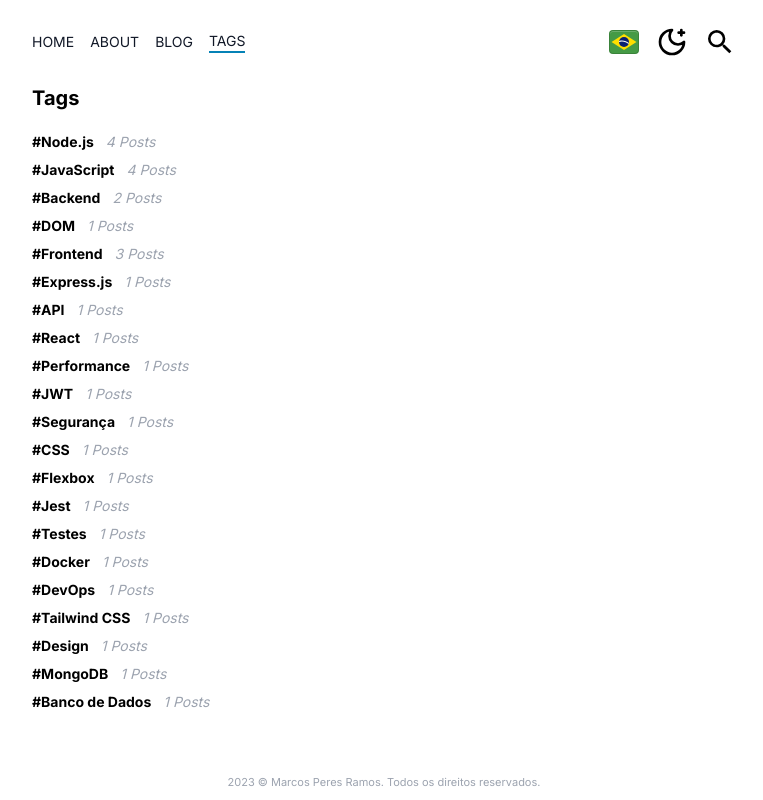
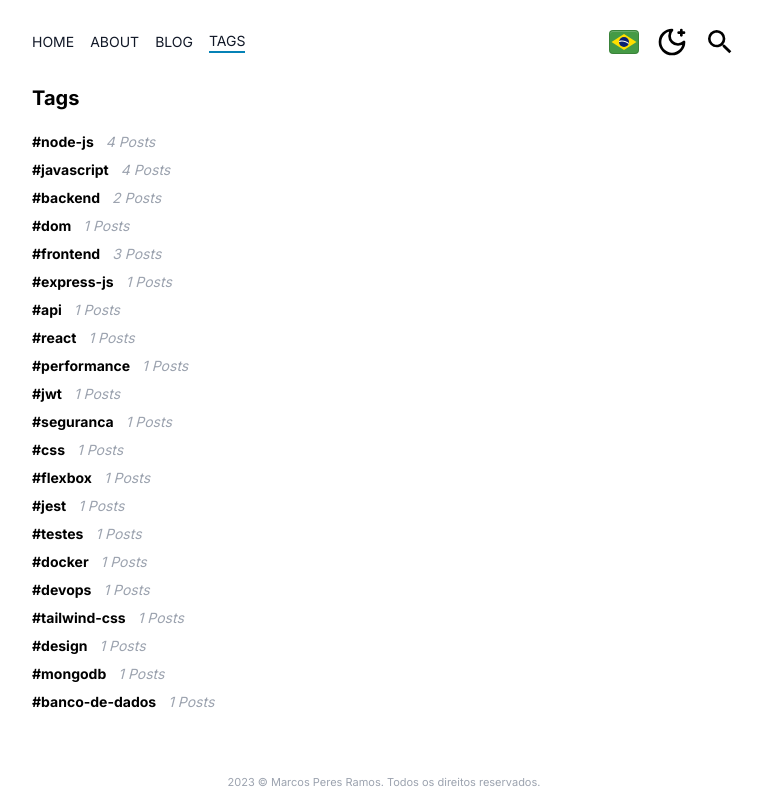
Before and after one commit to PRMarcos/dev-portfolio, a Next.js app: page /tags in a window 1280 px wide. Shown: the whole page, without its empty margins (256-1019 px from the left). Built offline with nearby package versions, Linux system fonts and the light colour scheme.

Commit message:
tags from fake database has been fixed

```diff
--- a/site-data/posts/fakepostdata.ts
+++ b/site-data/posts/fakepostdata.ts
@@ -4,7 +4,7 @@ export const data = [
     "slug": "introducao-ao-nodejs-primeiros-passos",
     "date": "2024-09-18",
     "readingTime": "5 min",
-      "tags": ["Node.js", "JavaScript", "Backend"],
+    "tags": ["node-js", "javascript", "backend"],
     "skill": "Backend",
     "description": "Aprenda como iniciar com o Node.js e criar suas primeiras aplicações de backend."
   },
@@ -13,7 +13,7 @@ export const data = [
     "slug": "manipulacao-do-dom-com-javascript",
     "date": "2024-09-17",
     "readingTime": "6 min",
-      "tags": ["JavaScript", "DOM", "Frontend"],
+    "tags": ["javascript", "dom", "frontend"],
     "skill": "Frontend",
     "description": "Uma introdução prática à manipulação do DOM usando JavaScript para interatividade no frontend."
   },
@@ -22,7 +22,7 @@ export const data = [
     "slug": "construindo-apis-restful-com-expressjs",
     "date": "2024-09-16",
     "readingTime": "7 min",
-      "tags": ["Express.js", "API", "Backend"],
+    "tags": ["express-js", "api", "backend"],
     "skill": "Backend",
     "description": "Descubra como criar uma API RESTful simples utilizando o framework Express.js."
   },
@@ -31,7 +31,7 @@ export const data = [
     "slug": "otimizando-a-performance-no-react",
     "date": "2024-09-15",
     "readingTime": "8 min",
-      "tags": ["React", "JavaScript", "Performance"],
+    "tags": ["react", "javascript", "performance"],
     "skill": "Frontend",
     "description": "Dicas e boas práticas para melhorar o desempenho de suas aplicações React."
   },
@@ -40,7 +40,7 @@ export const data = [
     "slug": "autenticacao-e-autorizacao-com-jwt-no-nodejs",
     "date": "2024-09-14",
     "readingTime": "10 min",
-      "tags": ["Node.js", "JWT", "Segurança"],
+    "tags": ["node-js", "jwt", "seguranca"],
     "skill": "Backend",
     "description": "Aprenda a implementar autenticação e autorização seguras com JSON Web Tokens no Node.js."
   },
@@ -49,7 +49,7 @@ export const data = [
     "slug": "css-grid-e-flexbox-layouts-responsivos",
     "date": "2024-09-13",
     "readingTime": "5 min",
-      "tags": ["CSS", "Flexbox", "Frontend"],
+    "tags": ["css", "flexbox", "frontend"],
     "skill": "Frontend",
     "description": "Domine o CSS Grid e o Flexbox para criar layouts responsivos e modernos."
   },
@@ -58,7 +58,7 @@ export const data = [
     "slug": "testes-automatizados-com-jest-para-aplicacoes-javascript",
     "date": "2024-09-12",
     "readingTime": "9 min",
-      "tags": ["Jest", "Testes", "JavaScript"],
+    "tags": ["jest", "testes", "javascript"],
     "skill": "Fullstack",
     "description": "Saiba como criar testes automatizados para garantir a qualidade do código em projetos JavaScript."
   },
@@ -67,7 +67,7 @@ export const data = [
     "slug": "deploy-de-aplicacoes-nodejs-com-docker",
     "date": "2024-09-11",
     "readingTime": "11 min",
-      "tags": ["Node.js", "Docker", "DevOps"],
+    "tags": ["node-js", "docker", "devops"],
     "skill": "Backend",
     "description": "Aprenda a configurar containers Docker para realizar o deploy de aplicações Node.js."
   },
@@ -76,7 +76,7 @@ export const data = [
     "slug": "criando-interfaces-modernas-com-tailwind-css",
     "date": "2024-09-10",
     "readingTime": "6 min",
-      "tags": ["Tailwind CSS", "Design", "Frontend"],
+    "tags": ["tailwind-css", "design", "frontend"],
     "skill": "Frontend",
     "description": "Utilize o framework Tailwind CSS para criar interfaces modernas e rápidas com menos esforço."
   },
@@ -85,10 +85,11 @@ export const data = [
     "slug": "utilizando-mongodb-com-nodejs-um-guia-completo",
     "date": "2024-09-09",
     "readingTime": "12 min",
-      "tags": ["MongoDB", "Node.js", "Banco de Dados"],
+    "tags": ["mongodb", "node-js", "banco-de-dados"],
     "skill": "Backend",
     "description": "Entenda como integrar o MongoDB em suas aplicações Node.js para gerenciar dados de forma eficiente."
   }
 ]
 
+
   export const dadaEmpty = []
```
Lines whose indentation alone changed are shown as unchanged.
